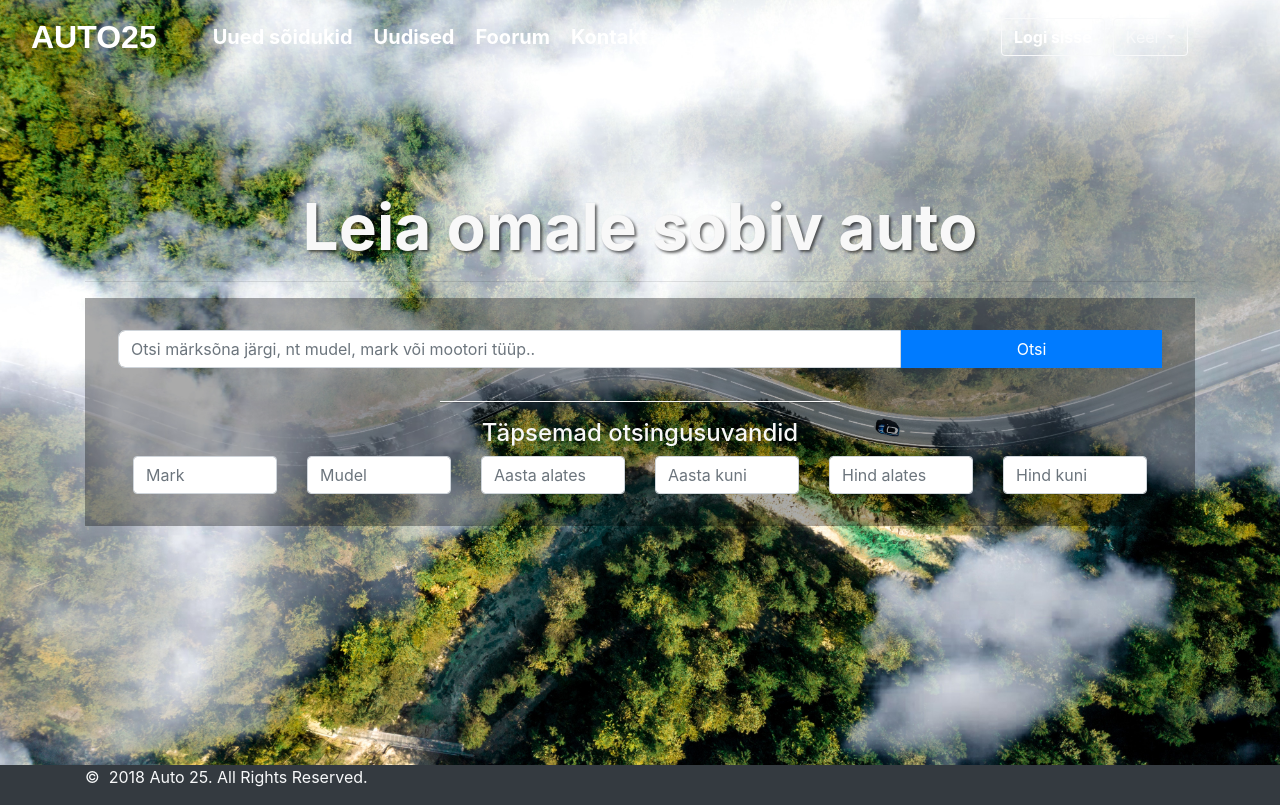
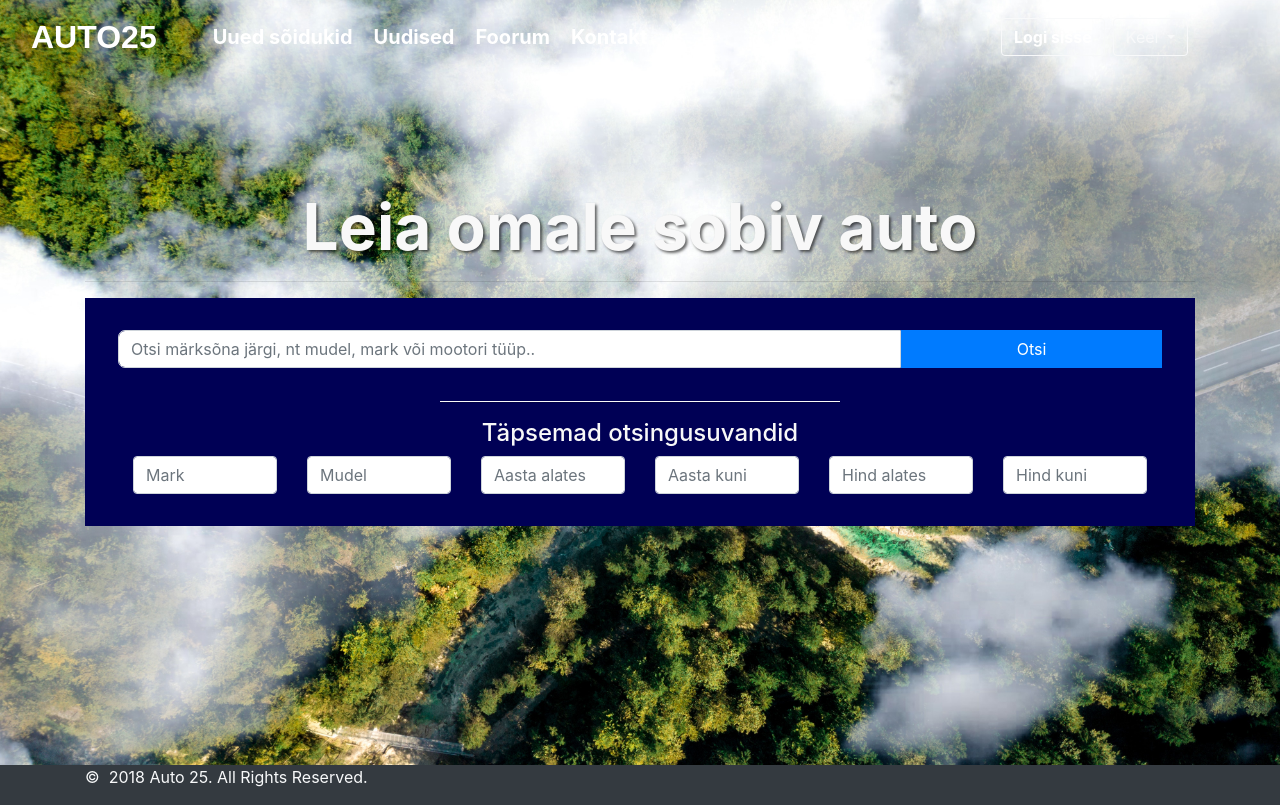
Before and after one commit to greksn/Auto25, a Django app: page / in a window 1280 px wide. Run offline with Django 3.2, Linux system fonts and the light colour scheme; some libraries are stand-ins or nearby versions.

Commit message:
CSS kehtivus fix

```diff
--- a/autoportaal/mainapp/static/css/app.css
+++ b/autoportaal/mainapp/static/css/app.css
@@ -79,7 +79,7 @@
 
 .index-search {
     padding: 2em 3em 2em 3em;
-    background-color: #00000055;
+    background-color: #000055;
 }
 
 .mainsearch {
```
